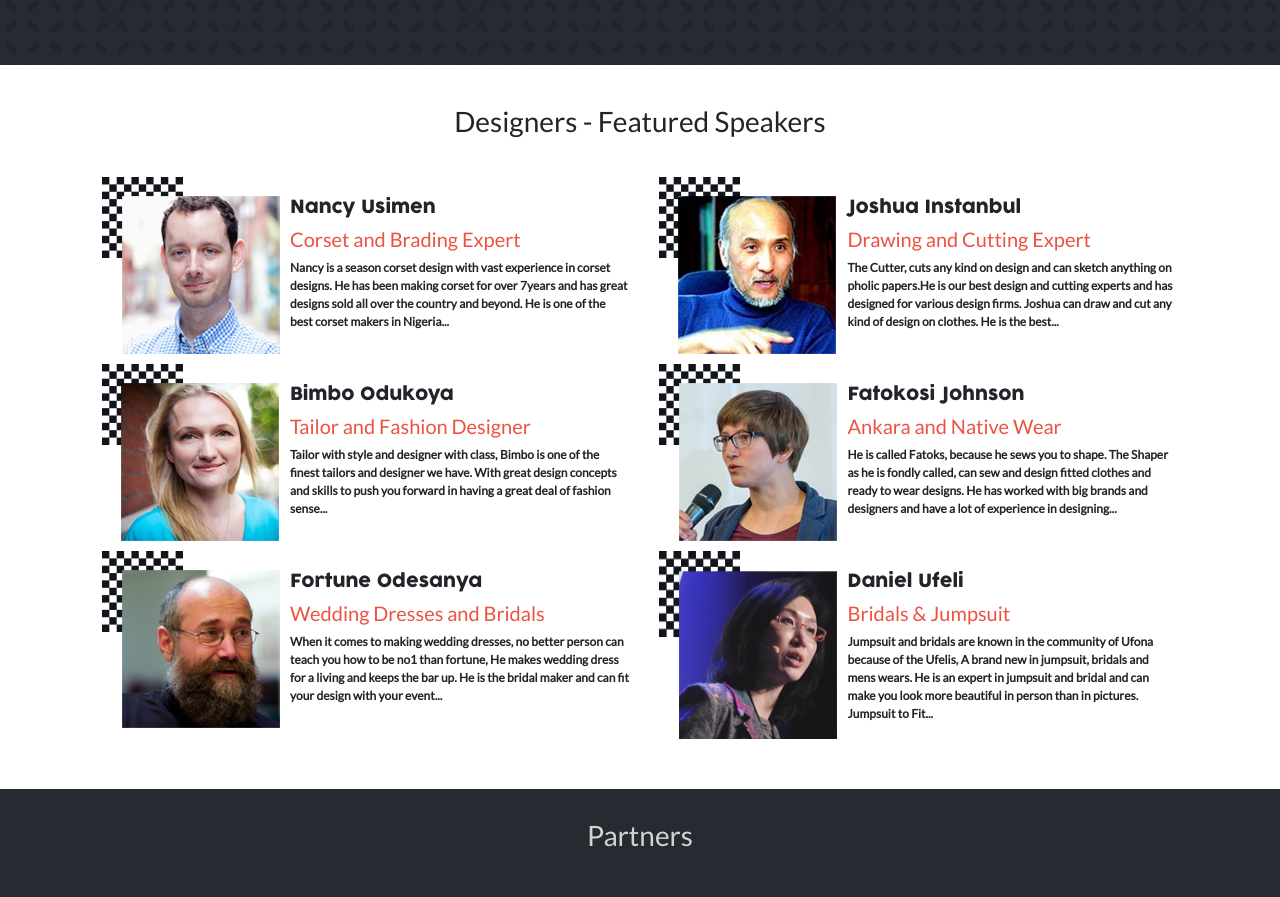
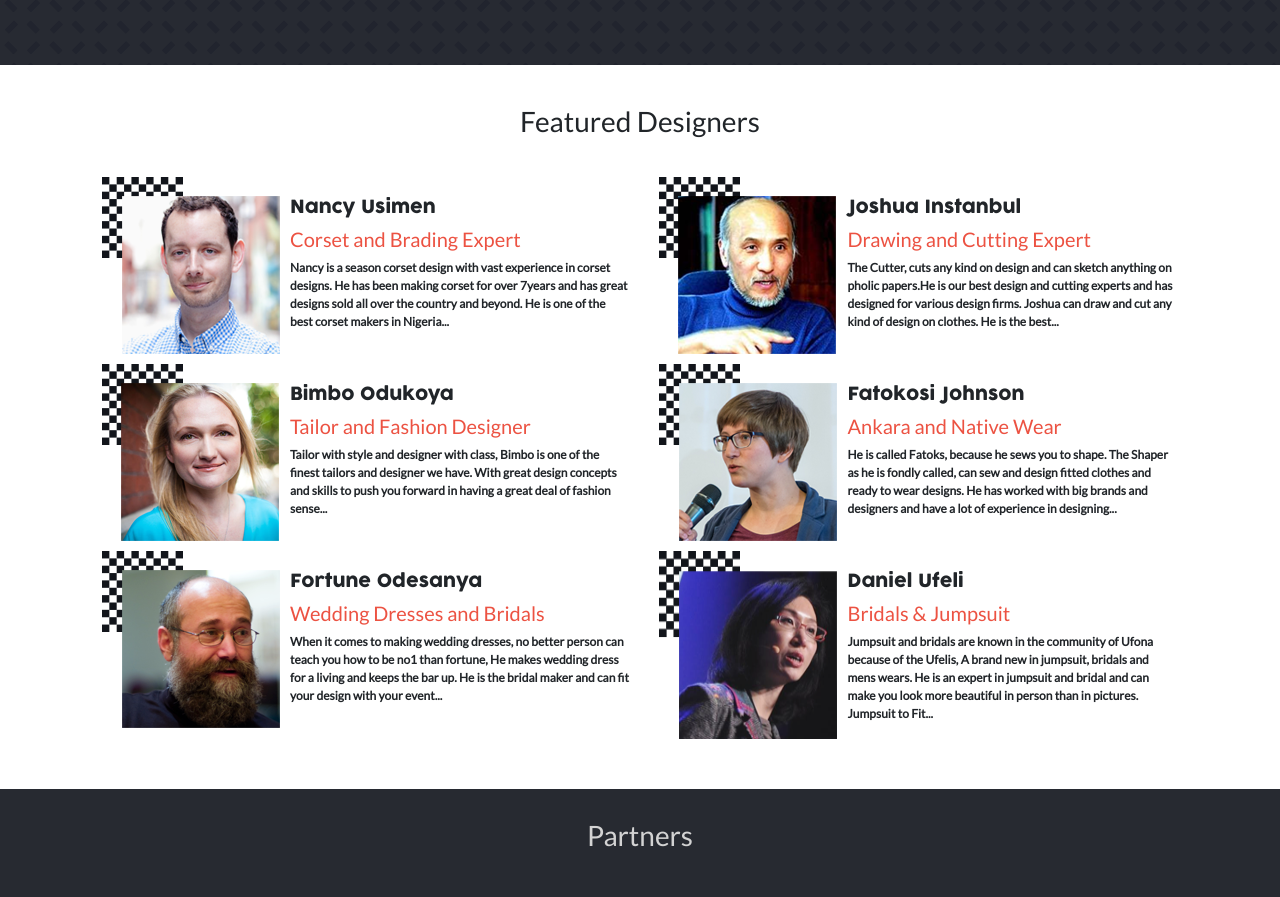
Before and after one commit to ogiogiovictor/microverse_globerry_capstone, a website: page index.html in a window 1280 px wide. Shown: the part 1228-2125 px from the top of the page. Drawn offline with Linux system fonts and the light colour scheme.

Commit message:
updated readme file

```diff
--- a/index.html
+++ b/index.html
@@ -121,7 +121,7 @@
 
 
     <section class="featured_speakers">
-        <h3 class="text-center">Designers - Featured Speakers</h3>
+        <h3 class="text-center">Featured Designers</h3>
 
         <div class="container">
             <div class="grid-container">
```
Also changed, not shown: images/globerry.jpeg (added).
